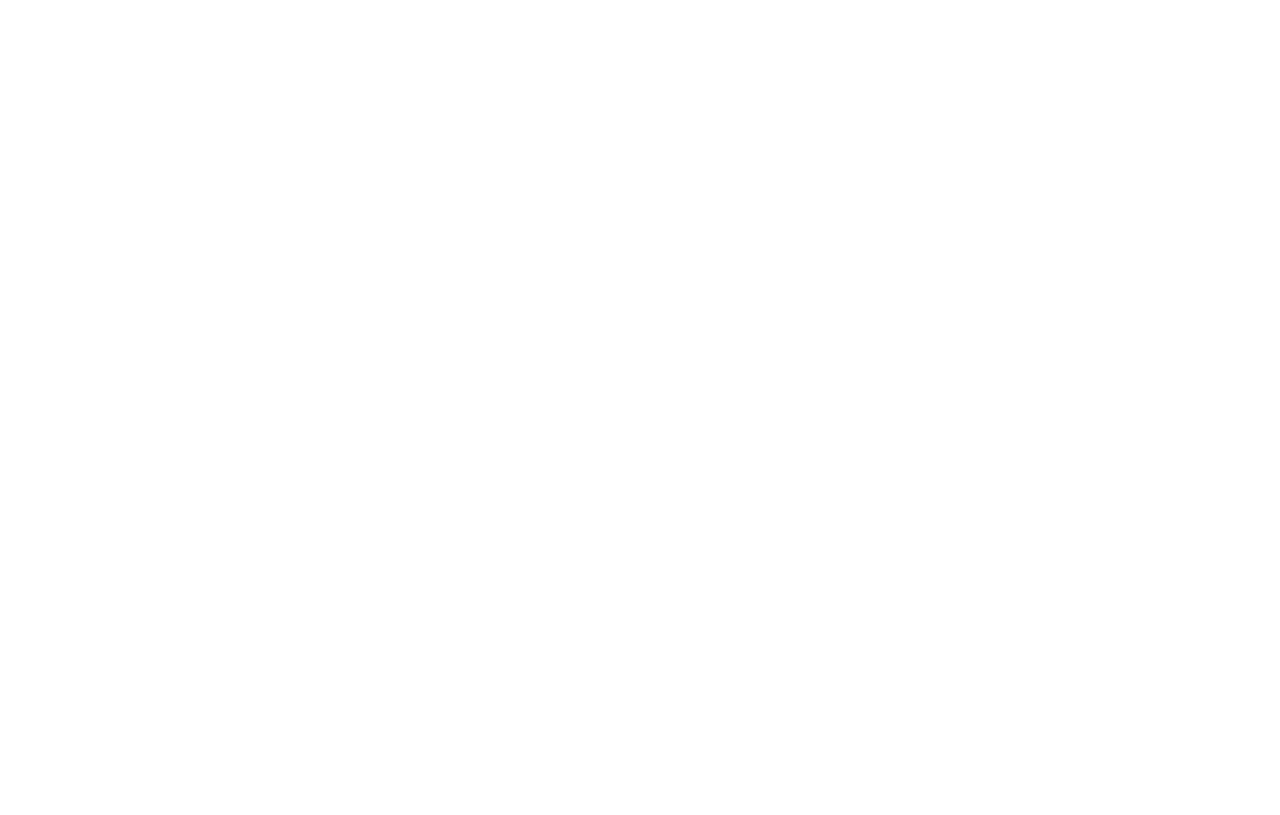
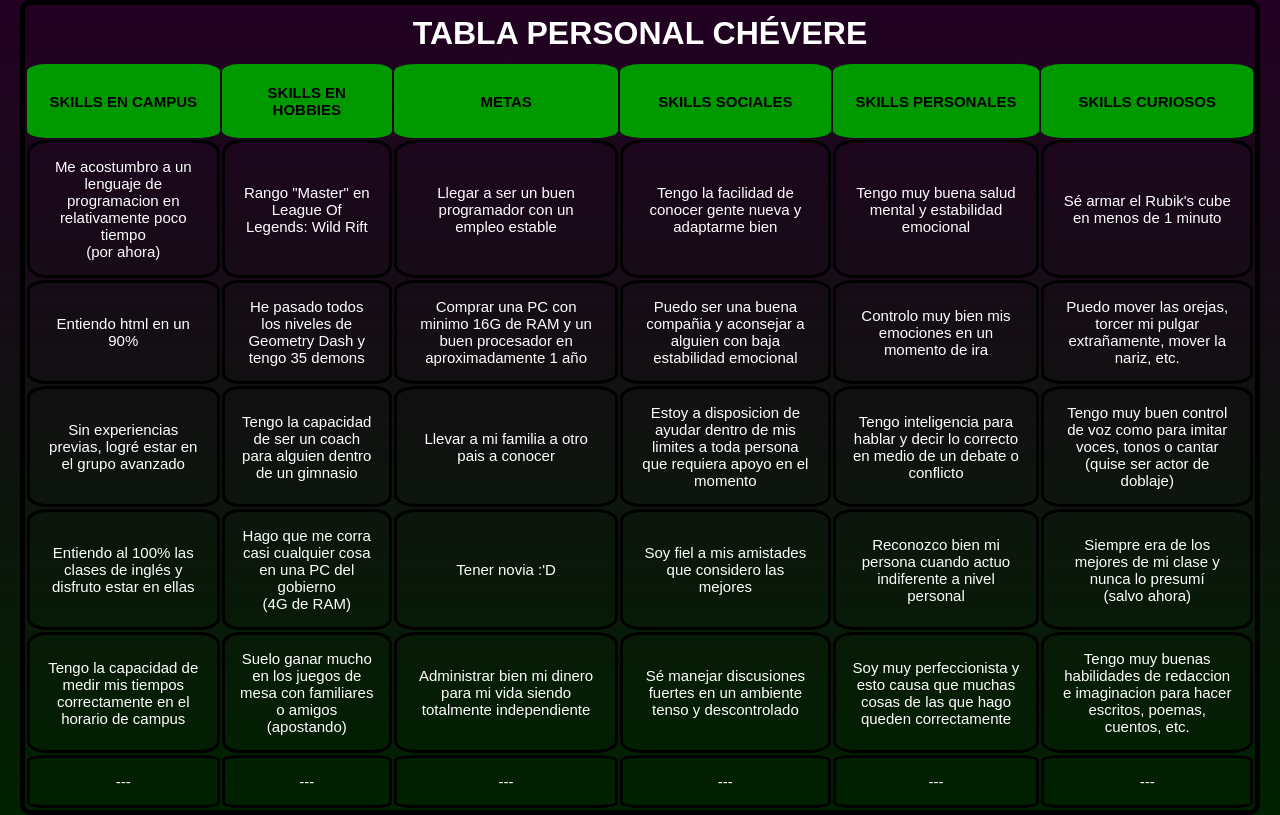
Before and after one commit to JavierAndresNunezSanchezCAMPUS/Propiedades-CSS, a plain HTML site: page index.html in a window 1280 px wide. Drawn offline with Linux system fonts and the light colour scheme.

Commit message:
TABLA PERSONAL DE SKILLS

```diff
--- a/index.html
+++ b/index.html
@@ -5,29 +5,78 @@
     <meta http-equiv="X-UA-Compatible" content="IE=edge">
     <meta name="viewport" content="width=device-width, initial-scale=1.0">
     <link rel="stylesheet" href="style.css">
-    <title>Propiedades CSS</title>
+    <link rel="icon" href="https://sticker.nyc3.cdn.digitaloceanspaces.com/20211003/file_7762314_512x512.webp">
+    <title>TABLA PERSONAL</title>
 </head>
 <body>
 
-<!-- TODAS LAS PROPIEDADES EXISTENTES DE IMAGEN EN CSS -->
-
-<!-- background:   Propiedad compuesta-->
-<!-- background-attachment:   Ligadura de la imagen-->
-<!-- background-color:   Color de fondo-->
-<!-- background-image:   Imagen de fondo-->
-<!-- background-position:   Posicion de la imagen de fondo-->
-<!-- background-repeat:   Repeticion de la imagen de fondo-->
-<!-- background-clip:   Limite de la imagen de fondo-->
-<!-- background-size:   Tamaño de la imagen de fondo-->
-<!-- background-origin:   Origen de la imagen de fondo-->
-<!-- background-blend-mode:   Describe cómo las imágenes de fondo y el color de fondo del elemento deben mezclar entre sí-->
-<!-- background-position-x:   Posicion de la imagen de fondo en el eje x-->
-<!-- background-position-y:   Posicion de la imagen de fondo en el eje y-->
-
-<div>
-    <div class="background">
+    <div class="container">
+    <h1>TABLA PERSONAL CHÉVERE</h1>
+        <table>
+            <thead>
+                <tr>
+                    <th>Skills en Campus</th>
+                    <th>Skills en Hobbies</th>
+                    <th>Metas</th>
+                    <th>Skills Sociales</th>
+                    <th>Skills Personales</th>
+                    <th>Skills Curiosos</th>
+                </tr>
+            </thead>
+            <tbody>
+                <tr>
+                    <td>Me acostumbro a un lenguaje de programacion en relativamente poco tiempo <br> (por ahora)</td>
+                    <td>Rango "Master" en League Of Legends: Wild Rift</td>
+                    <td>Llegar a ser un buen programador con un empleo estable</td>
+                    <td>Tengo la facilidad de conocer gente nueva y adaptarme bien</td>
+                    <td>Tengo muy buena salud mental y estabilidad emocional</td>
+                    <td>Sé armar el Rubik's cube en menos de 1 minuto</td>
+                </tr>
+                <tr>
+                    <td>Entiendo html en un 90%</td>
+                    <td>He pasado todos los niveles de Geometry Dash y tengo 35 demons</td>
+                    <td>Comprar una PC con minimo 16G de RAM y un buen procesador en aproximadamente 1 año</td>
+                    <td>Puedo ser una buena compañia y aconsejar a alguien con baja estabilidad emocional</td>
+                    <td>Controlo muy bien mis emociones en un momento de ira</td>
+                    <td>Puedo mover las orejas, torcer mi pulgar extrañamente, mover la nariz, etc.</td>
+                </tr>
+                <tr>
+                    <td>Sin experiencias previas, logré estar en el grupo avanzado</td>
+                    <td>Tengo la capacidad de ser un coach para alguien dentro de un gimnasio</td>
+                    <td>Llevar a mi familia a otro pais a conocer</td>
+                    <td>Estoy a disposicion de ayudar dentro de mis limites a toda persona que requiera apoyo en el momento</td>
+                    <td>Tengo inteligencia para hablar y decir lo correcto en medio de un debate o conflicto</td>
+                    <td>Tengo muy buen control de voz como para imitar voces, tonos o cantar <br> (quise ser actor de doblaje)</td>
+                </tr>
+                <tr>
+                    <td>Entiendo al 100% las clases de inglés y disfruto estar en ellas</td>
+                    <td>Hago que me corra casi cualquier cosa en una PC del gobierno <br> (4G de RAM)</td>
+                    <td>Tener novia :'D</td>
+                    <td>Soy fiel a mis amistades que considero las mejores</td>
+                    <td>Reconozco bien mi persona cuando actuo indiferente a nivel personal</td>
+                    <td>Siempre era de los mejores de mi clase y nunca lo presumí <br> (salvo ahora)</td>
+                </tr>
+                <tr>
+                    <td>Tengo la capacidad de medir mis tiempos correctamente en el horario de campus</td>
+                    <td>Suelo ganar mucho en los juegos de mesa con familiares o amigos <br> (apostando)</td>
+                    <td>Administrar bien mi dinero para mi vida siendo totalmente independiente</td>
+                    <td>Sé manejar discusiones fuertes en un ambiente tenso y descontrolado</td>
+                    <td>Soy muy perfeccionista y esto causa que muchas cosas de las que hago queden correctamente</td>
+                    <td>Tengo muy buenas habilidades de redaccion e imaginacion para hacer escritos, poemas, cuentos, etc.</td>
+                </tr>
+            </tbody>
+            <tfoot>
+                <tr>
+                    <td>---</td>
+                    <td>---</td>
+                    <td>---</td>
+                    <td>---</td>
+                    <td>---</td>
+                    <td>---</td>
+                </tr>
+            </tfoot>
+        </table>
     </div>
-</div>
 
 </body>
 </html>
--- a/style.css
+++ b/style.css
@@ -1,16 +1,63 @@
-.background {
-    width: 500px;
-    height: 500px;
-    background: auto;
-    background-color: auto;
-    background-image: auto;
-    background-position: auto;
-    background-repeat: auto;
-    background-size: auto;
-    background-clip: auto;
-    background-position-x: auto;
-    background-position-y: auto;
-    background-attachment: auto;
-    background-origin: auto;
-    background-blend-mode: auto;
+* {
+    margin: 0;
+    padding: 0;
+    box-sizing: 0;
+    font-family: sans-serif;
 }
+
+body {
+    display: flex;
+    align-items: center;
+    justify-content: center;
+    min-height: 100vh;
+    background: linear-gradient(#202,#020);
+    text-align: center;
+}
+
+h1 {
+    color: white;
+    padding: 10px;
+}
+
+.container {
+    border: solid 5px black;
+    border-radius: 10px;
+    margin-left: 20px;
+    margin-right: 20px;
+}
+
+table {
+    color: #fff;
+    font-size: 15px;
+    table-layout: fixed;
+}
+
+thead {
+    background: #090;
+    cursor: pointer;
+}
+
+th {
+    padding: 20px 15px;
+    font-weight: 700;
+    text-transform: uppercase;
+    border-radius: 10%;
+    color: black;
+    font-weight: 900;
+}
+
+td {
+    padding: 15px;
+    border: solid 3px #000;
+    border-radius: 10%;
+}
+
+tbody td:hover {
+    background: black;
+    cursor: pointer;
+}
+
+tfoot td:hover {
+    background: #090;
+    cursor: pointer;
+}
```
